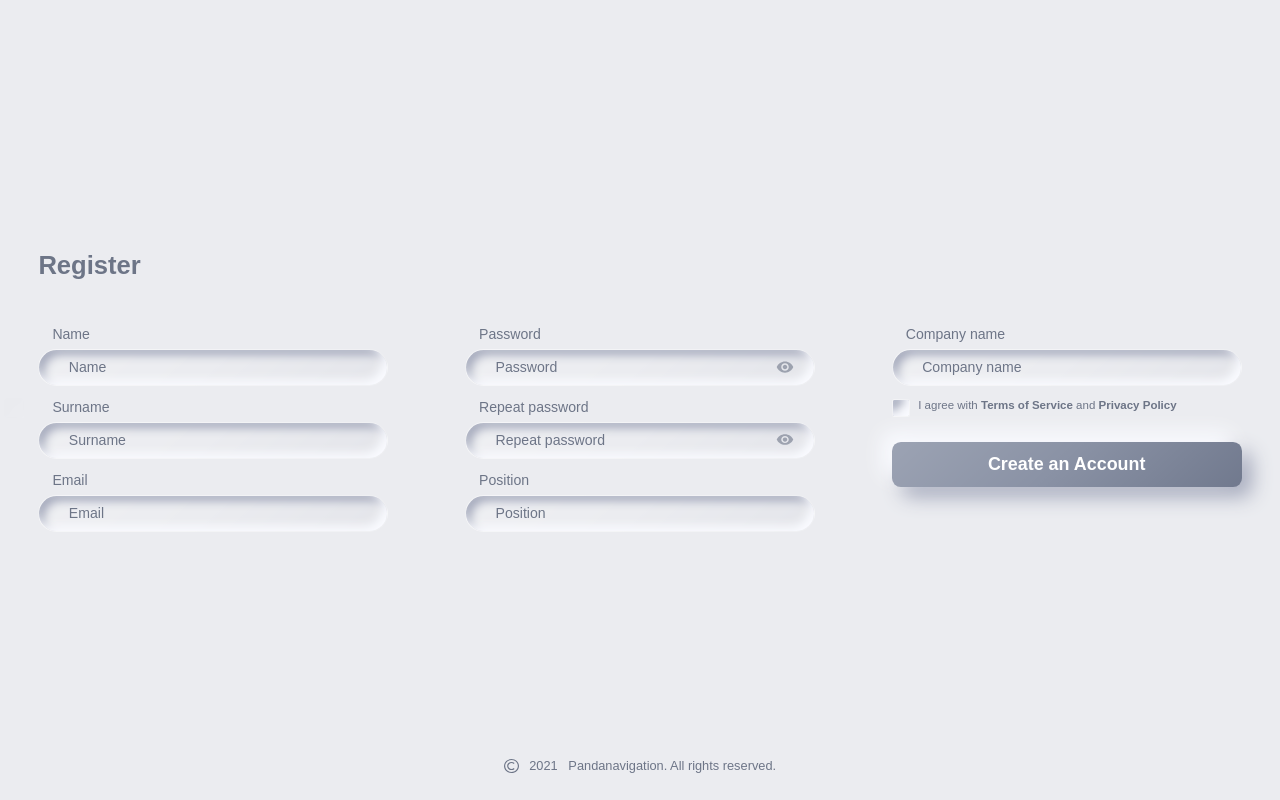
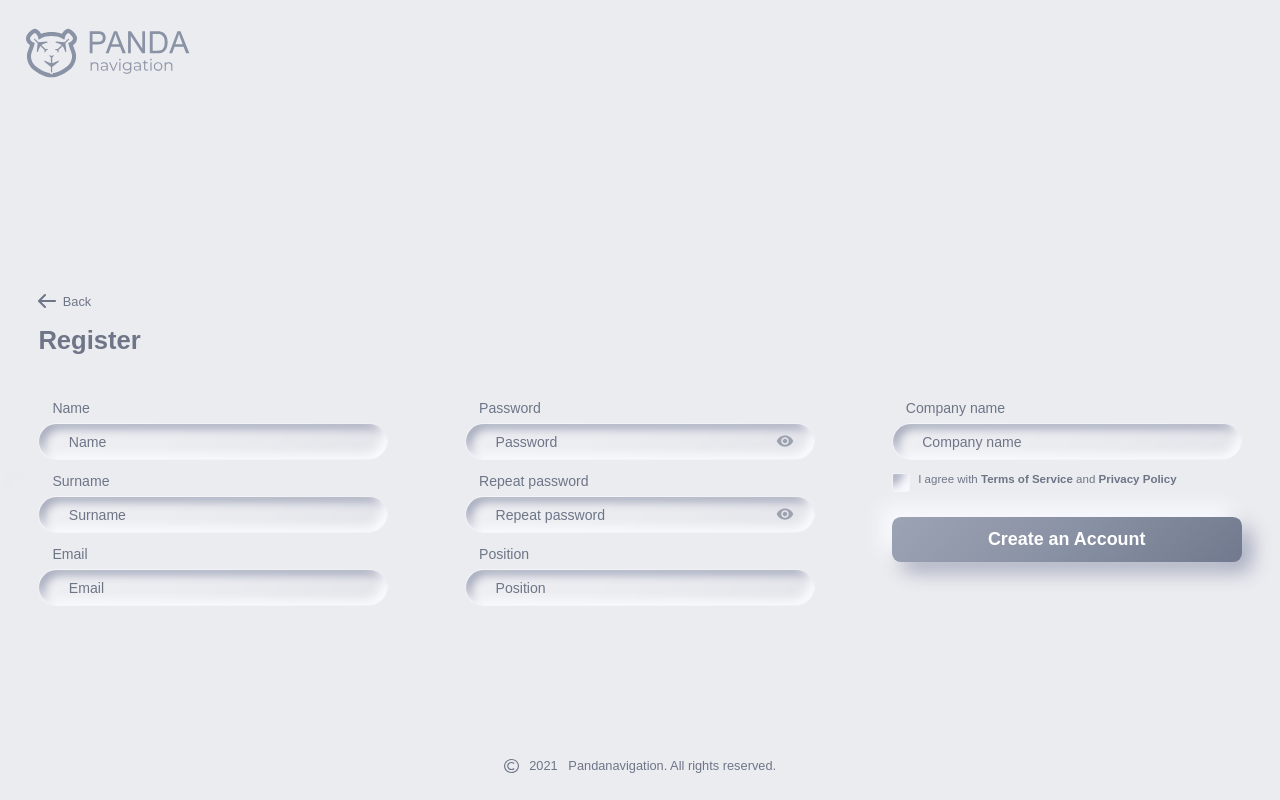
Before and after one commit to OfeliaRv/Panda, a React (Create React App) app: page /register in a window 1280 px wide. Built offline with nearby package versions, Linux system fonts and the light colour scheme.

Commit message:
Bug fixes

```diff
--- a/package.json
+++ b/package.json
@@ -7,7 +7,6 @@
     "react-dom": "^17.0.1",
     "react-router-dom": "^5.2.0",
     "react-scripts": "^4.0.3",
-    "react-scroll-wheel-handler": "^2.0.1",
     "rsync": "^0.6.1"
   },
   "scripts": {
--- a/src/App.js
+++ b/src/App.js
@@ -4,7 +4,8 @@ import { createBrowserHistory } from 'history'
 import Site from './Site'
 import Login from './components/auth/Login'
 import Register from './components/auth/Register'
-const history = createBrowserHistory({ forceRefresh: true });
+
+const history = createBrowserHistory();
 
 const App = () => {
     return (
@@ -25,7 +26,7 @@ const App = () => {
                     <Route path="*">
                         <div style={{ height: '50vh', display: 'flex', justifyContent: 'center', alignItems: 'center', flexDirection: 'column' }}>
                             <h1 style={{ textAlign: 'center', color: '#6D7587' }}>PAGE NOT FOUND</h1>
-                            <a href="/"><p style={{color:'#4d545e'}}>Go to Homepage</p></a>
+                            <a href="/"><p style={{ color: '#4d545e' }}>Go to Homepage</p></a>
                         </div>
                     </Route>
                 </Switch>
--- a/src/assets/styles/css/style.css
+++ b/src/assets/styles/css/style.css
@@ -95,6 +95,10 @@ div {
 
 .go-back p {
   margin: 0 0 0 0.5vw;
+}
+
+.go-back:hover p {
+  text-decoration: underline;
 }
 
 .page-path {
@@ -1930,7 +1934,7 @@ footer .footer-content #footer-stamp {
 #login .input-holder img {
   height: 1.4vw;
   margin-left: 83%;
-  margin-top: -8%;
+  margin-top: -9%;
   cursor: pointer;
 }
 
@@ -2211,6 +2215,21 @@ p a {
   height: 100%;
 }
 
+#register header {
+  padding: 0;
+  display: -webkit-box;
+  display: -ms-flexbox;
+  display: flex;
+  -webkit-box-pack: start;
+      -ms-flex-pack: start;
+          justify-content: flex-start;
+  height: 10%;
+}
+
+#register header a {
+  padding: 2%;
+}
+
 #register .check label {
   display: block !important;
 }
@@ -2225,7 +2244,7 @@ p a {
 
 #register .auth-card {
   width: 100%;
-  height: 90%;
+  height: 80%;
   display: -webkit-box;
   display: -ms-flexbox;
   display: flex;
@@ -2243,6 +2262,9 @@ p a {
 
 #register .auth-card .auth-container .auth-heading {
   margin: 0 0 3% 3%;
+}
+
+#register .auth-card .auth-container .auth-heading h1 {
   color: #6d7587;
   font-size: 2vw;
 }
--- a/src/assets/styles/scss/pages/_register.scss
+++ b/src/assets/styles/scss/pages/_register.scss
@@ -1,5 +1,16 @@
 #register {
     height: 100%;
+
+    header {
+        padding: 0;
+        display: flex;
+        justify-content: flex-start;
+        height: 10%;
+
+        a {
+            padding: 2%;
+        }
+    }
 
     .check {
         label {
@@ -16,7 +27,7 @@
 
     .auth-card {
         width: 100%;
-        height: 90%;
+        height: 80%;
         display: flex;
         align-items: center;
         justify-content: center;
@@ -26,8 +37,11 @@
 
             .auth-heading {
                 margin: 0 0 3% 3%;
-                color: $textcolor2;
-                font-size: 2vw;
+
+                h1 {
+                    color: $textcolor2;
+                    font-size: 2vw;
+                }
             }
         }
 
--- a/src/components/auth/Register.js
+++ b/src/components/auth/Register.js
@@ -1,6 +1,12 @@
 import eye_dimmed from '../../assets/img/eye_dimmed.svg'
 import { useEffect } from 'react'
 import copyright_item from '../../assets/img/copyright.svg'
+import logo from '../../assets/img/logo.svg'
+import back_arrow from '../../assets/img/arrow-right.svg'
+import { Router } from "react-router-dom"
+import { createBrowserHistory } from 'history'
+
+const history = createBrowserHistory();
 
 const Register = () => {
 
@@ -25,10 +31,22 @@ const Register = () => {
     }
 
     return (
+        <Router history={history}>
             <div id="register">
+                <header>
+                    <a href="/"><div className="logo">
+                        <img src={logo} alt="logo" />
+                    </div></a>
+                </header>
                 <div className="auth-card">
                     <div className="auth-container">
-                    <h1 className="auth-heading">Register</h1>
+                        <div className="auth-heading">
+                            <div className="go-back" onClick={() => history.goBack()}>
+                                <img src={back_arrow} alt="back arrow" />
+                                <p>Back</p>
+                            </div>
+                            <h1>Register</h1>
+                        </div>
                         <form className="auth-form" action="">
                             <div className="form-col">
                                 <div className="input-holder">
@@ -82,6 +100,7 @@ const Register = () => {
                     <p id="rights-text">&nbsp;&nbsp; 2021 &nbsp;&nbsp;Pandanavigation. All rights reserved.</p>
                 </footer>
             </div>
+        </Router>
     );
 }
 
--- a/src/pages/Forum.js
+++ b/src/pages/Forum.js
@@ -3,7 +3,7 @@ import { useContext, useEffect } from 'react'
 import MainSection from '../components/MainSection'
 import user_photo from '../assets/img/user-photo.png'
 import user from '../assets/img/user.png'
-import {BrowserRouter as Router, Route } from 'react-router-dom'
+import { BrowserRouter as Router, Route } from 'react-router-dom'
 import ForumPage from './ForumPage'
 
 const Forum = () => {
@@ -22,7 +22,7 @@ const Forum = () => {
                         <div className="forum">
                             <Route exact path="/forum">
                                 {forumItems.map(forumItem =>
-                                    <a href={`/forum/${forumItem.id}`}  key={forumItem.id}>
+                                    <a href={`/forum/${forumItem.id}`} key={forumItem.id}>
                                         <div className="forum-item">
                                             <div className="forum-item-rating">
                                                 <div className="rating-components">
--- a/src/pages/Home.js
+++ b/src/pages/Home.js
@@ -5,7 +5,6 @@ import { DataContext } from '../DataContext'
 import { useContext, useEffect } from 'react'
 import NewsLine from "../components/NewsLine"
 import ContactForm from "../components/ContactForm"
-import ReactScrollWheelHandler from 'react-scroll-wheel-handler'
 
 const Home = () => {
     const { clickedItem } = useContext(DataContext);
@@ -18,24 +17,22 @@ const Home = () => {
         }
     }, []);
 
-    const nextIndex = () => {
-        if (clicked == 2) {
+    const scrollHandler = (e) => {
+        var newSlide;
+        newSlide = Math.abs(clicked + e.deltaY * 0.004);
+        setClicked(newSlide);
+
+        if (e.deltaY > 0 && clicked == 2) {
             setClicked(0);
-        } else {
-            setClicked(clicked + 1);
         }
-    };
 
-    const prevIndex = () => {
-        if (clicked == 0) {
+        if (e.deltaY < 0 && clicked == 0) {
             setClicked(2);
-        } else {
-            setClicked(clicked - 1);
         }
-    };
+    }
 
     return (
-        <ReactScrollWheelHandler upHandler={prevIndex} downHandler={nextIndex} timeout={500}>
+        <div onWheel={scrollHandler}>
             <PageHeading />
             <MainSection>
                 {clicked == 0 &&
@@ -66,7 +63,7 @@ const Home = () => {
                         </div>
                     </div>}
             </MainSection>
-        </ReactScrollWheelHandler>
+        </div>
     );
 }
 
--- a/src/pages/News.js
+++ b/src/pages/News.js
@@ -4,7 +4,6 @@ import NewsLine from '../components/NewsLine'
 import MainSection from '../components/MainSection'
 
 const News = () => {
-
     const { newsData, clickedNews } = useContext(DataContext);
     const [news] = newsData;
     const [clickedN] = clickedNews;
```
Also changed, not shown: src/assets/styles/scss/_index.scss (+8 -1 lines), src/assets/styles/scss/pages/_login.scss (+1 -28 lines), src/components/auth/Login.js (+4 -4 lines), 2 other files (tests, documents, lock files or other folders). Lines whose indentation alone changed are shown as unchanged.
